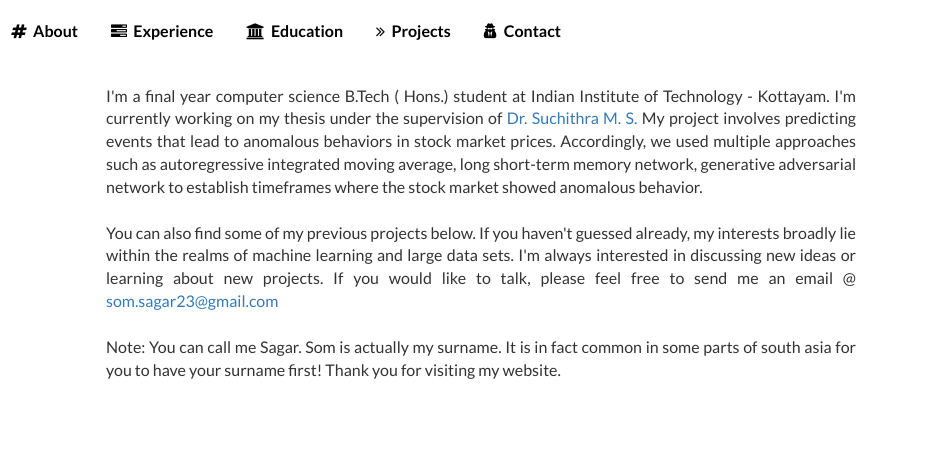
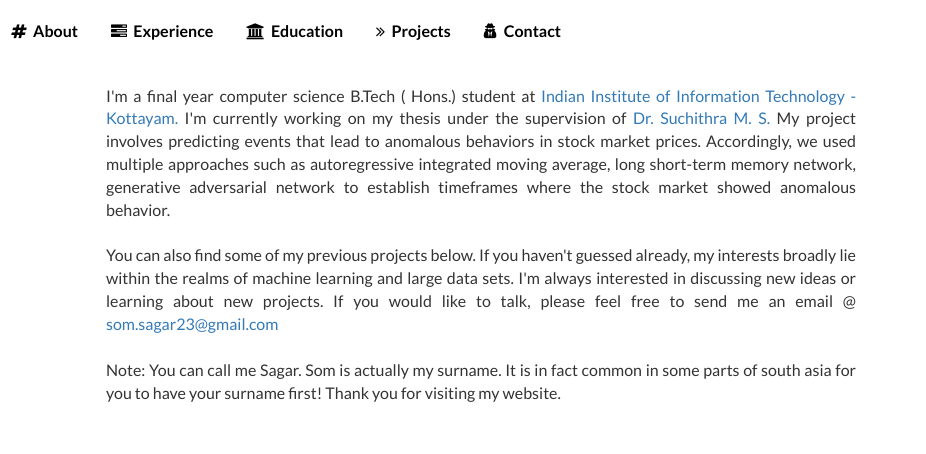
Before and after one commit to somsagar07/somsagar07.github.io, a website: page index.html in a window 1280 px wide. Shown: the top 454 px of the page, 354-1280 px from the left. Drawn offline with nearby package versions, Linux system fonts and the light colour scheme.

Commit message:
change_1

```diff
--- a/index.html
+++ b/index.html
@@ -84,7 +84,7 @@
                 <div class="col-md-8">
                     <center>
                         <p align="justify"><br>
-                            I'm a final year computer science B.Tech ( Hons.) student at Indian Institute of Technology - Kottayam.
+                            I'm a final year computer science B.Tech ( Hons.) student at <a href="https://www.iiitkottayam.ac.in/#!/home">Indian Institute of Information Technology - Kottayam.</a>
                             I'm currently working on my thesis under the supervision of <a href="https://www.iiitkottayam.ac.in/#!/faculty/suchithra"> Dr. Suchithra M. S.</a> My project involves
                             predicting events that lead to anomalous behaviors in stock market prices. Accordingly, we used
                             multiple approaches such as autoregressive integrated moving average, long short-term memory network,
```
